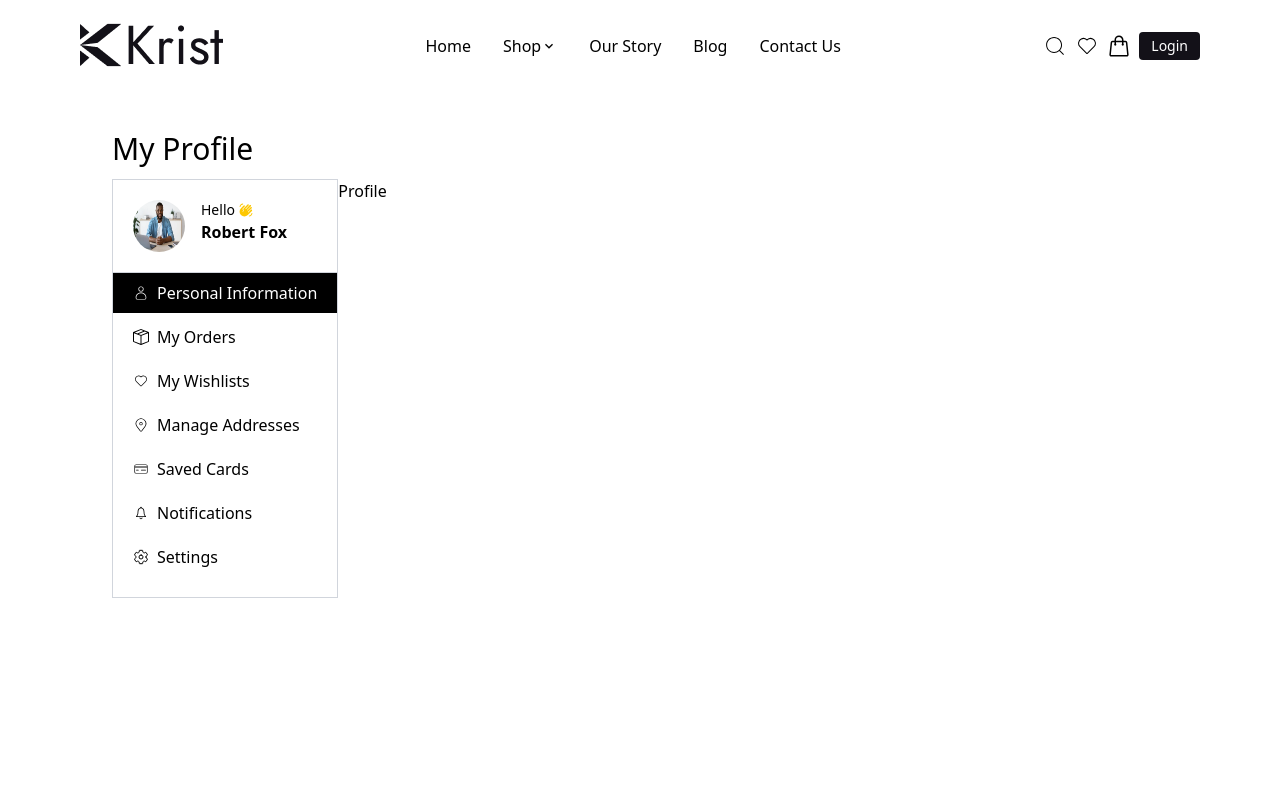
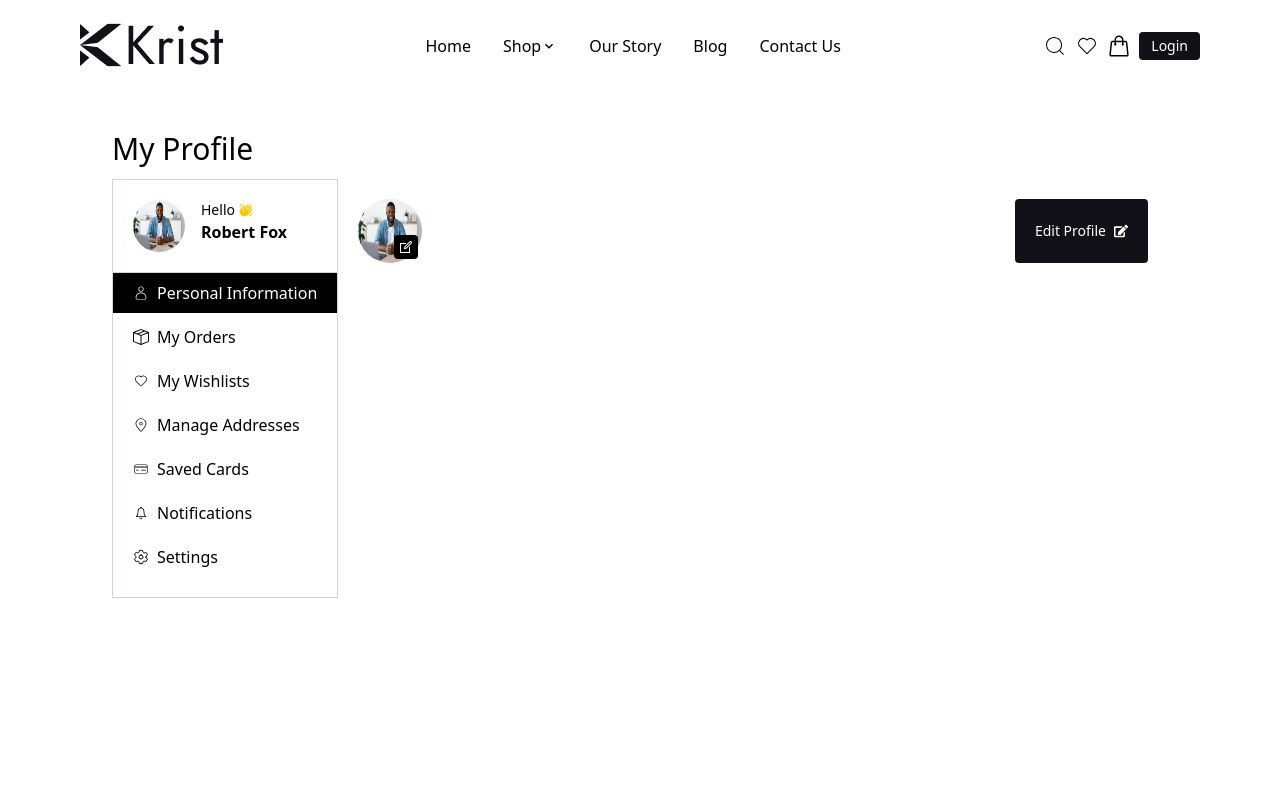
Before and after one commit to iadedayo01/Ecommerce, a React (Vite) app: page /profile in a window 1280 px wide. Shown: the top 800 px of the page. Built offline with nearby package versions, Linux system fonts and the light colour scheme.

Commit message:
Started creation of the profile page

```diff
--- a/src/LAYOUT/ProfileLayout.tsx
+++ b/src/LAYOUT/ProfileLayout.tsx
@@ -3,24 +3,9 @@
 import { Outlet } from "react-router-dom";
 import Sidebar from "../Shared/Sidebar";
 import NavBar from "../Shared/NavBar";
-
-// import { useLocation } from "react-router-dom"
+import Footer from "../Shared/Footer";
 
 const ProfileLayout = () => {
-  // const {pathname} = useLocation()
-
-  // const routeTitles: Record<string, string> = {
-  //     "/profile" : "Profile",
-  //     "/profile/personal_information" : "Personal Information",
-  //     "/profile/my_orders" : "My Orders",
-  //     "/profile/my_wishlists" : "My Wishlists",
-  //     "/profile/manage_addresses" : "My Orders",
-  //     "/profile/saved_cards" : "Saved Cards",
-  //     "/profile/notifications" : "Notifications",
-  //     "/profile/settings" : "Settings"
-  // }
-
-  // const pathTitle = routeTitles[pathname]
   return (
     <>
       <NavBar />
@@ -28,9 +13,12 @@ const ProfileLayout = () => {
         <h1 className="text-3xl font-normal">My Profile</h1>
         <div className="flex">
           <Sidebar />
-          <Outlet />
+          <div className=" flex-1">
+            <Outlet />
+          </div>
         </div>
       </div>
+      <Footer />
     </>
   );
 };
--- a/src/PAGES/Profile.tsx
+++ b/src/PAGES/Profile.tsx
@@ -1,9 +1,13 @@
 // import React from 'react'
+
+import ProfileComponent from "../components/Profile/ProfileComponent";
 
 const Profile = () => {
   return (
-    <div>Profile</div>
-  )
-}
+    <div>
+      <ProfileComponent />
+    </div>
+  );
+};
 
-export default Profile
+export default Profile;
--- a/src/PAGES/SavedCards.tsx
+++ b/src/PAGES/SavedCards.tsx
@@ -2,7 +2,7 @@
 
 const SavedCards = () => {
   return (
-    <div>SavedCards</div>
+    <div className="bg-amber-400 h-full">SavedCards</div>
   )
 }
 
--- a/src/components/Cart/CheckoutComponent.tsx
+++ b/src/components/Cart/CheckoutComponent.tsx
@@ -3,7 +3,6 @@ import { FiMinus, FiPlus } from "react-icons/fi";
 
 import { useEffect, useState } from "react";
 
-// import type { ReactElement } from "react";
 import { GoTrash } from "react-icons/go";
 import axios from "axios";
 
--- /dev/null
+++ b/src/components/Profile/ProfileComponent.tsx
@@ -0,0 +1,30 @@
+// import React from 'react'
+import IM from "../../assets/port1.webp";
+import { FaEdit } from "react-icons/fa";
+import { LiaEditSolid } from "react-icons/lia";
+import Button from "../../Shared/Button";
+
+const ProfileComponent = () => {
+  return (
+    <div className="p-5 flex flex-col ">
+      <div className="flex justify-between">
+        <div className="size-16 relative rounded-full">
+          <img className=" h-full w-full rounded-full" src={IM} />
+          <div className="absolute size-6 rounded-sm flex items-center justify-center bg-black bottom-1 right-1">
+            <LiaEditSolid className="text-white"/>
+          </div>
+        </div>
+        <Button
+          text="Edit Profile"
+          BG="bg-[#131118]"
+          textColor="text-white"
+          borderRadius="rounded-sm"
+          padding=" px-5"
+          icon={<FaEdit />}
+        />
+      </div>
+    </div>
+  );
+};
+
+export default ProfileComponent;
```
